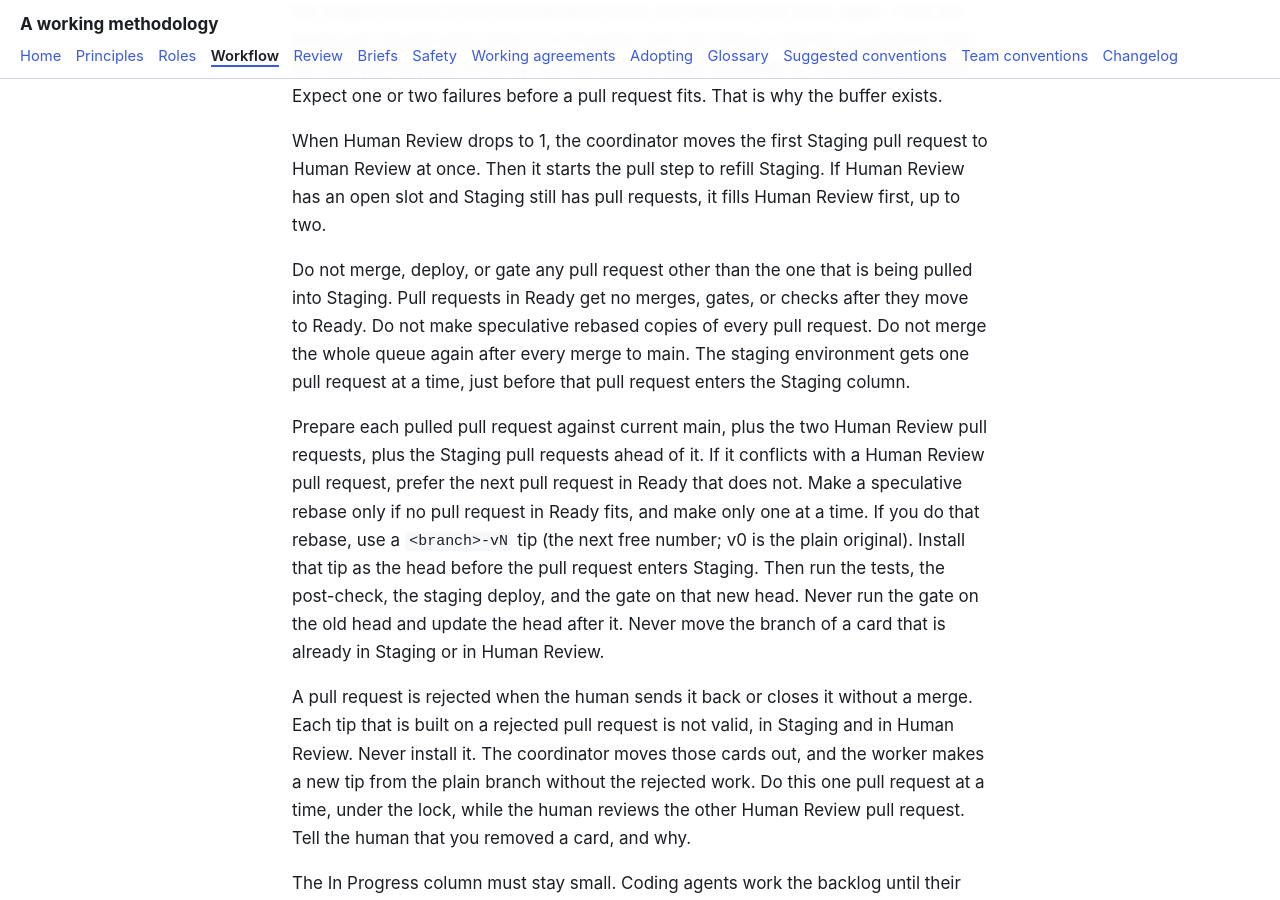
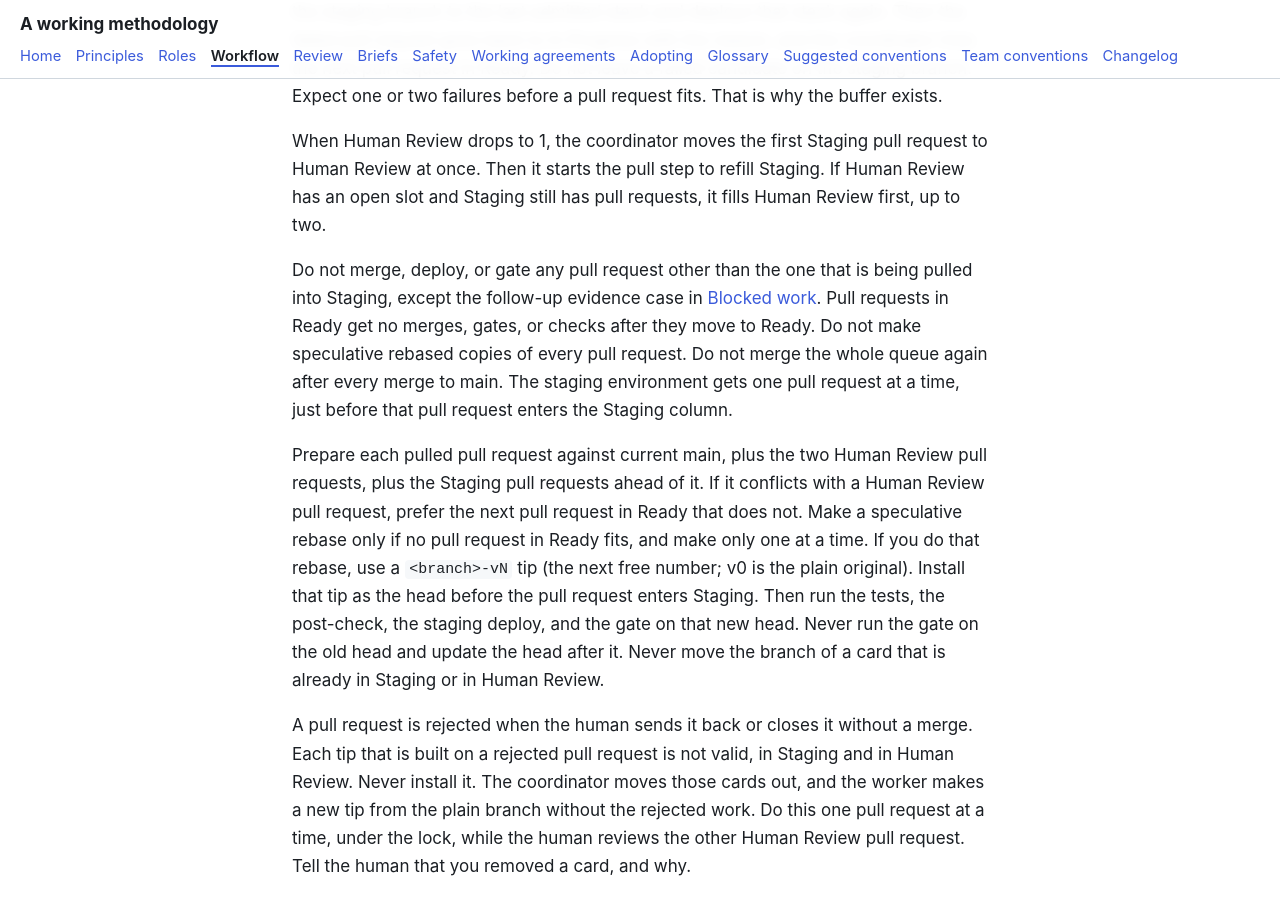
Before and after one commit to tangentcode/methodology, a Jekyll site: the page built from workflow.md, in a window 1280 px wide and 900 px high, scrolled down 13789 px. Built offline with Jekyll 4.4.1, drawn with Linux system fonts in a browser that asks for light colours; our own code applies the rules of GitHub Pages for plain Markdown files.

Commit message:
Mention the follow-up evidence exception in the just-in-time section
Fixes #56

```diff
--- a/workflow.md
+++ b/workflow.md
@@ -170,7 +170,7 @@ The pre-merge and the gate run only when a pull request is pulled into Staging,
 
 When Human Review drops to 1, the coordinator moves the first Staging pull request to Human Review at once. Then it starts the pull step to refill Staging. If Human Review has an open slot and Staging still has pull requests, it fills Human Review first, up to two.
 
-Do not merge, deploy, or gate any pull request other than the one that is being pulled into Staging. Pull requests in Ready get no merges, gates, or checks after they move to Ready. Do not make speculative rebased copies of every pull request. Do not merge the whole queue again after every merge to main. The staging environment gets one pull request at a time, just before that pull request enters the Staging column.
+Do not merge, deploy, or gate any pull request other than the one that is being pulled into Staging, except the follow-up evidence case in [Blocked work](#blocked-work). Pull requests in Ready get no merges, gates, or checks after they move to Ready. Do not make speculative rebased copies of every pull request. Do not merge the whole queue again after every merge to main. The staging environment gets one pull request at a time, just before that pull request enters the Staging column.
 
 Prepare each pulled pull request against current main, plus the two Human Review pull requests, plus the Staging pull requests ahead of it. If it conflicts with a Human Review pull request, prefer the next pull request in Ready that does not. Make a speculative rebase only if no pull request in Ready fits, and make only one at a time. If you do that rebase, use a `<branch>-vN` tip (the next free number; v0 is the plain original). Install that tip as the head before the pull request enters Staging. Then run the tests, the post-check, the staging deploy, and the gate on that new head. Never run the gate on the old head and update the head after it. Never move the branch of a card that is already in Staging or in Human Review.
 
```
